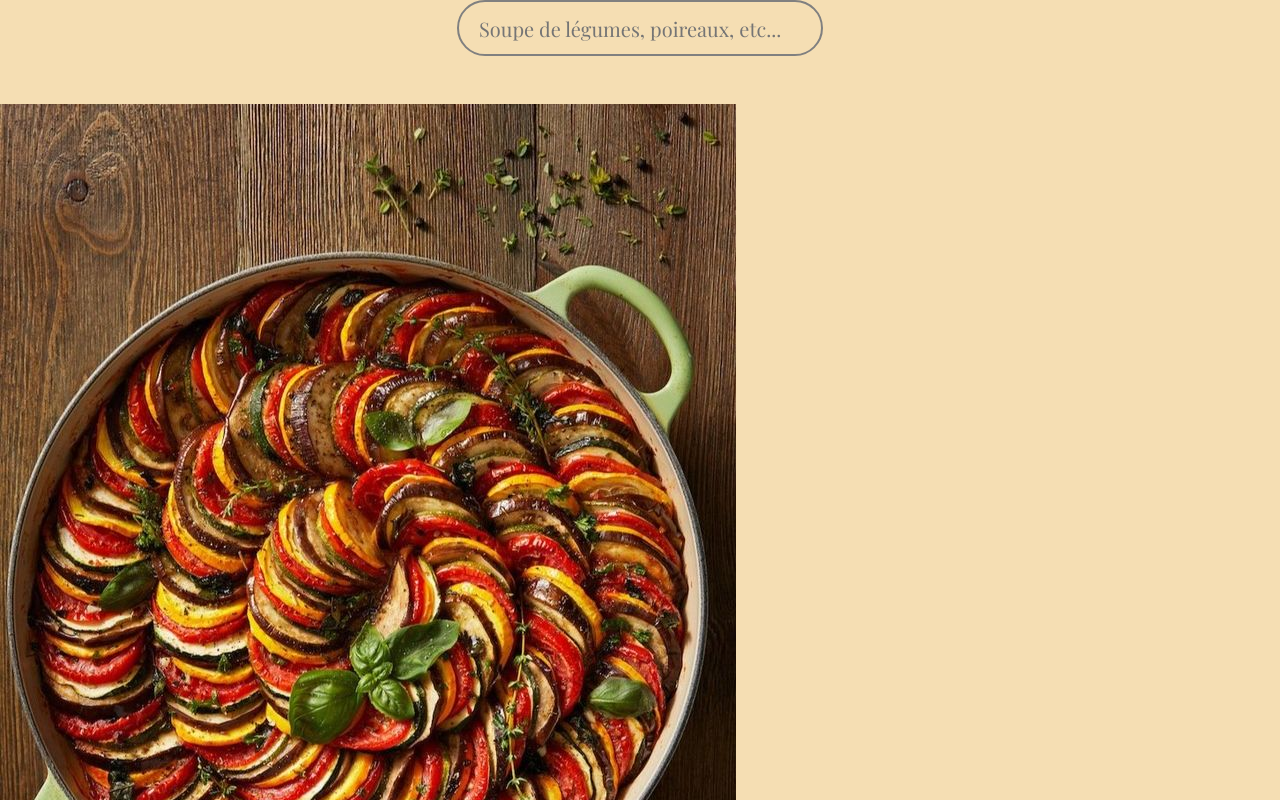
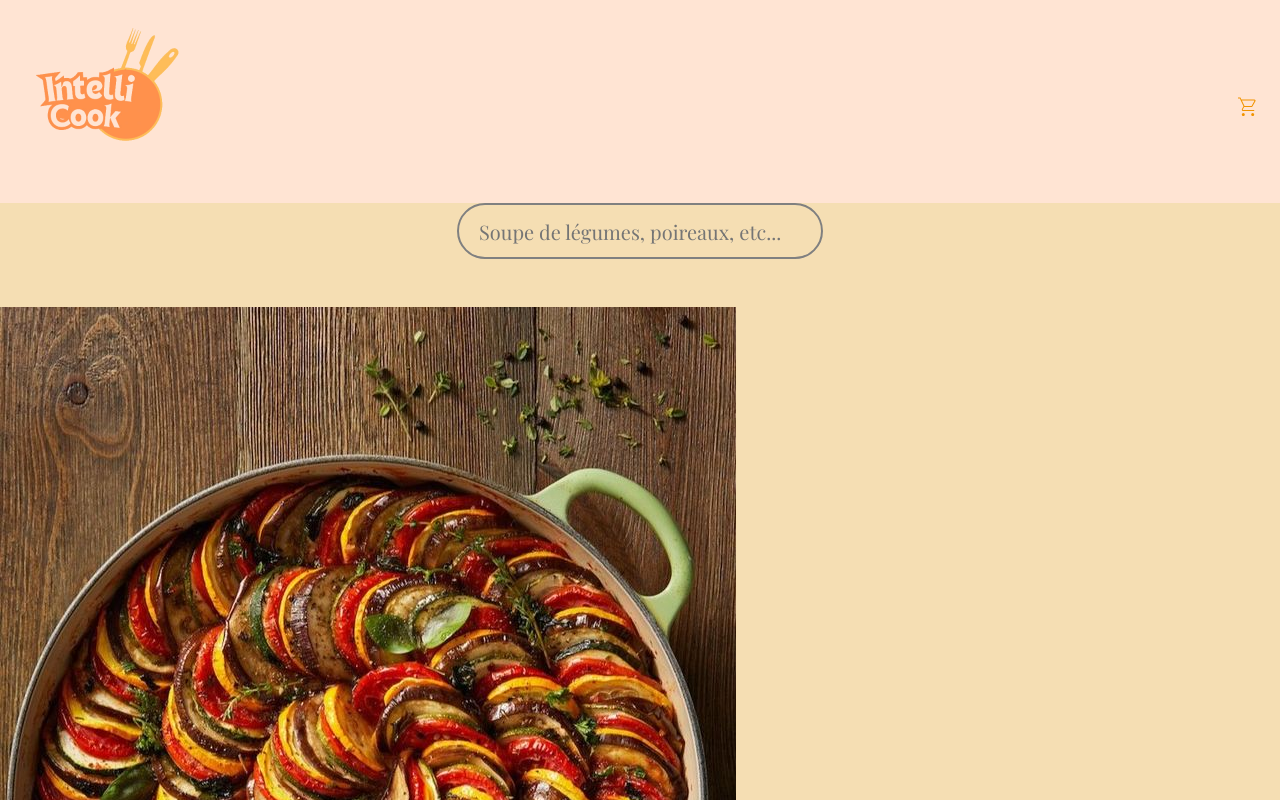
Before and after one commit to JuliePlagias/Brief-IntelliCook, a React (Create React App) app: page / in a window 1280 px wide. Shown: the top 800 px of the page. Built offline with nearby package versions, Linux system fonts and the light colour scheme; a web font is replaced by a local one.

Commit message:
add navabar component, and somes changes to scss

```diff
--- /dev/null
+++ b/src/component/home/Navbar.jsx
@@ -0,0 +1,14 @@
+export default function NavBar()
+{
+    const path = "/assets/images/icons/";
+    return (
+        <div className="navBar">
+        <img id="logo" src={`${path}logo.png`} alt="Intelli Cook Logo"></img>
+        <div className="icons">
+        <img id="heart" src={`${path}heart.svg`} alt="Favoris"></img>
+        <img id ="book" src={`${path}book.svg`} alt="Catalogue"></img>
+        <img id="cart"src={`${path}cart.svg`} alt="Panier"></img>
+        </div>
+        </div>
+    );
+}
--- a/src/pages/Home.jsx
+++ b/src/pages/Home.jsx
@@ -1,10 +1,11 @@
 import React from "react";
 import SearchRecipe from "../component/SearchRecipe";
 import Bloc from "../component/home/Bloc";
-
+import NavBar  from "../component/home/Navbar";
 const Home = () => {
   return (
     <div className="home">
+      <NavBar/>
       <SearchRecipe />
       <Bloc />
     </div>
--- /dev/null
+++ b/src/styles/layouts/_navbar.scss
@@ -0,0 +1,20 @@
+.navBar{
+    background-color: #FFE4D3;
+    #logo{
+        height:200;
+        width: 200px;
+    }
+    .icons{
+        display: flex;
+        position: absolute;
+        gap: 20px;
+        top : 95px;
+        right :20px;
+        img{
+            filter: invert(.5) sepia(1) saturate(5) hue-rotate(0deg);
+        }
+        #heart, #book{
+            display: none;
+        }
+    }
+}
--- a/src/styles/main.scss
+++ b/src/styles/main.scss
@@ -17,7 +17,7 @@
 @import "./layouts/containers";
 @import "./layouts/footer";
 @import "./layouts/grid";
-@import "./layouts/header";
+@import "./layouts/navbar";
 @import "./layouts/sidebar";
 /* PAGES */
 @import "./pages/about";
```
Also changed, not shown: src/styles/layouts/_header.scss (deleted).
